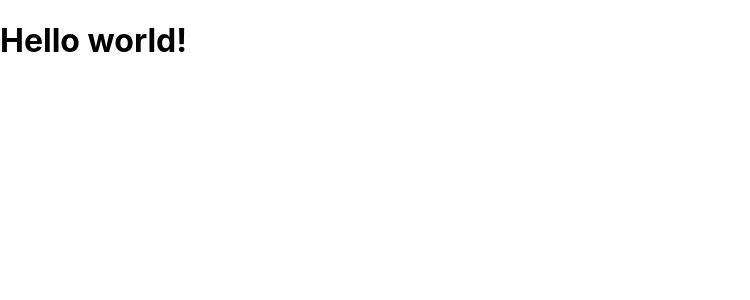
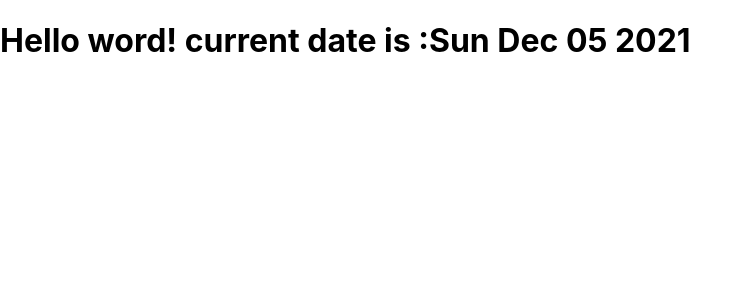
Before and after one commit to fb0801/react-project-1, a React (Create React App) app in the folder react-essn/: page / in a window 1280 px wide. Shown: the top 300 px of the page, without its empty margins (0-750 px from the left). Built offline with nearby package versions, Linux system fonts and the light colour scheme.

Commit message:
react prac 4

```diff
--- a/react-essn/src/index.js
+++ b/react-essn/src/index.js
@@ -6,7 +6,12 @@ import reportWebVitals from './reportWebVitals';
 
 
 
-const greeting = <h1>Hello world!</h1>
+const getCurrentDate = ()=> {
+  const date = new Date();
+  return date.toDateString();
+}
+
+const greeting = <h1>Hello word! current date is :{getCurrentDate()}</h1>
 
 ReactDOM.render(
  // <React.StrictMode>
```
